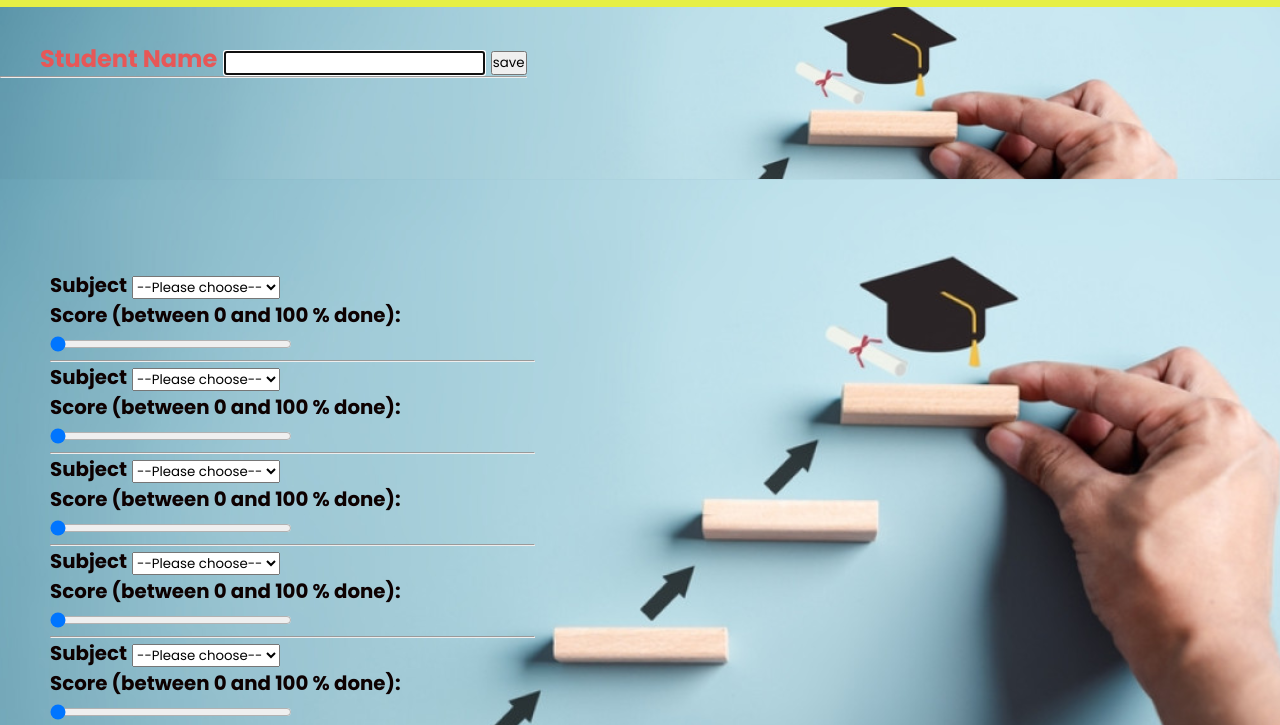
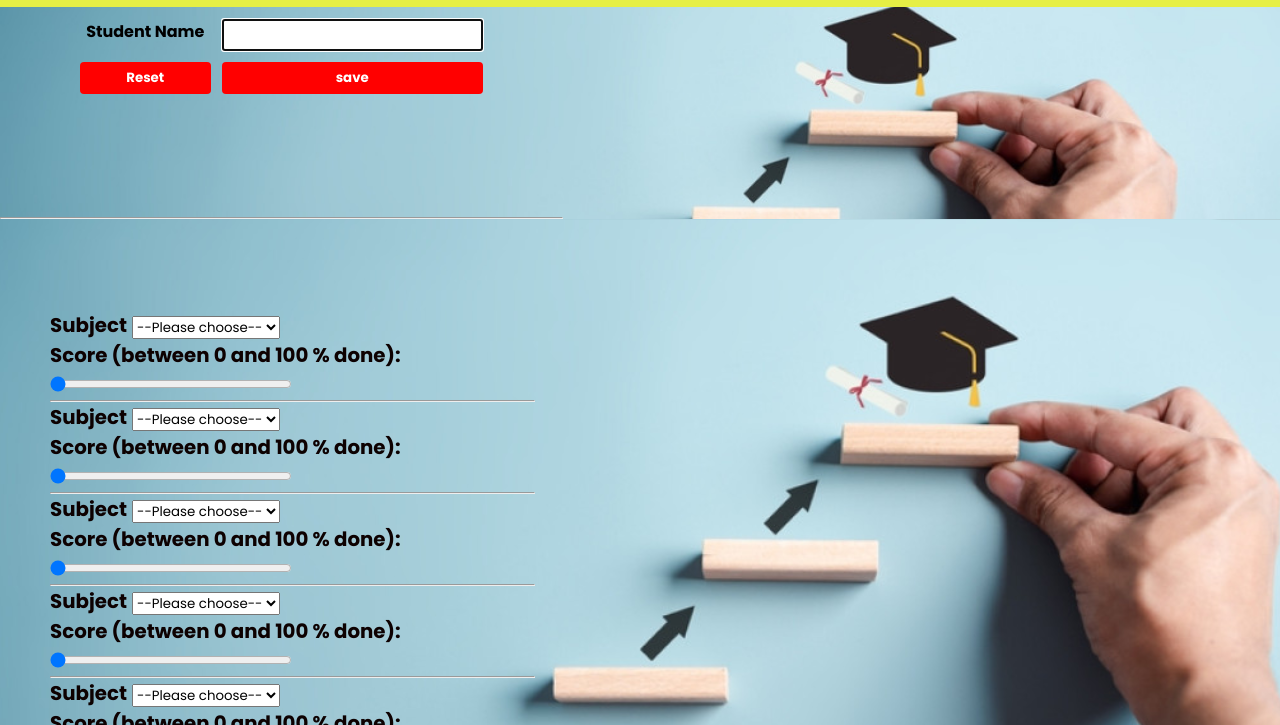
Before and after one commit to ahmedMOsamy/StudyProgress, a plain HTML site: page index.html in a window 1280 px wide. Shown: the part 61-786 px from the top of the page. Drawn offline with Linux system fonts and the light colour scheme.

Commit message:
reset add

```diff
--- a/index.html
+++ b/index.html
@@ -23,19 +23,21 @@
 					<div id="hello" class="nav">
 						<label><b>Student Name</b></label>
 						<input id="input1" type="text" name="name" />
-						<!-- <label><b>date</b></label>
-						<input id="input2" type="date" name="name" required/> -->
-						<input id="btn1" type="button" value="save" />
-				</div>
+
+						    <input id="reset" type="reset" value="Reset" />
+
+							<input id="btn1" type="button" value="save" />
+							<div><b id="b1"></b> </div>
+
+						</div>
+
 				<hr>
-				<div><b id="b1"></b> </div>
 
 			</div>
 		<div class="main2">
 			<form action="" method="get" target="_blank">
 				<div class="nav2">
-					<!-- <input id="1" type="checkbox" name="name" autofocus /> -->
-					<!-- <label for="1"><b> Quran</b></label> -->
+
 					<br />
 					<br />
 					<br />
@@ -90,8 +92,7 @@
 						<option value="دين"><b>دين</b></option>
 					</select>
 					<br />
-					<!-- <input id="2" type="checkbox" name="name" autofocus />
-					<label for="2"><b>Arabic</b></label> -->
+
 					<label><b> Score (between 0 and 100 % done):</b></label>
 					<input
 						type="range"
@@ -102,8 +103,7 @@
 						step="5"
 						value="0"
 						aria-label="select pen size" /><span class="output2"></span>
-					<!-- <input id="3" type="checkbox" name="name" autofocus />
-					<label for="3"><b> Math</b></label> -->
+
 
 				<hr>
 					<label for="Subject"><b> Subject</b></label>
@@ -136,8 +136,6 @@
 						value="0"
 						aria-label="select pen size" /><span class="output3"></span>
 
-					<!-- <input id="8" type="checkbox" name="name" autofocus />
-					<label for="8"><b>Science </b></label> -->
 
 				<hr>
 					<label for="Subject"><b> Subject</b></label>
@@ -169,8 +167,6 @@
 						step="5"
 						value="0"
 						aria-label="select pen size" /><span class="output4"></span>
-					<!-- <input id="4" type="checkbox" name="name" autofocus />
-					<label for="4"><b>English </b></label> -->
 
 				<hr>
 					<label for="Subject"><b> Subject</b></label>
@@ -203,10 +199,6 @@
 						value="0"
 						aria-label="select pen size" /><span class="output5"></span>
 
-
-					<!-- <input id="5" type="checkbox" name="name" autofocus />
-					<label for="5"><b>Social Studies </b></label> -->
-
 				<hr>
 					<label for="Subject"><b> Subject</b></label>
 					<select name="Subject">
@@ -237,9 +229,6 @@
 						step="5"
 						value="0"
 						aria-label="select pen size" /><span class="output6"></span>
-
-					<!-- <input id="6" type="checkbox" name="name" autofocus />
-					<label for="6"><b>مهارات </b></label> -->
 
 				<hr>
 
@@ -272,8 +261,6 @@
 						step="5"
 						value="0"
 						aria-label="select pen size" /><span class="output7"></span>
-					<!-- <input id="7" type="checkbox" name="name" autofocus />
-					<label for="7"><b>تكنولوجيا </b></label> -->
 
 				<hr>
 					<label for="Subject"><b> Subject</b></label>
@@ -305,8 +292,6 @@
 						step="5"
 						value="0"
 						aria-label="select pen size" /><span class="output8"></span>
-					<!-- <input id="9" type="checkbox" name="name" autofocus />
-					<label for="9"><b>دين </b></label> -->
 
 				<hr>
 					<label for="Subject"><b> Subject</b></label>
@@ -344,60 +329,7 @@
 					<input class="ip1" type="reset" value="reset" />
 
 					<input class="ip2" type="button" value="Save" /> <span class="bttoutput"></span>
-					<!-- <ul>
-						<li>
-							<label for="1"><b>Subject Name</b></label>
-							<input id="1" type="text" name="name" autofocus />
-							<label><b> Score</b></label>
-							<input
-								type="range"
-								name="range"
-								min="0"
-								max="100"
-								step="5"
-								value="0"
-							/>
-						</li>
-						<li>
-							<label for="2"><b>Subject Name</b></label>
-							<input id="2" type="text" name="name" autofocus />
-							<label><b> Score</b></label>
-							<input
-								type="range"
-								name="range"
-								min="0"
-								max="100"
-								step="5"
-								value="0"
-							/>
-						</li>
-						<li>
-							<label for="3"><b>Subject Name</b></label>
-							<input id="3" type="text" name="name" autofocus />
-							<label><b> Score</b></label>
-							<input
-								type="range"
-								name="range"
-								min="0"
-								max="100"
-								step="5"
-								value="0"
-							/>
-						</li>
-						<li>
-							<label for="4"><b>Subject Name</b></label>
-							<input id="4" type="text" name="name" autofocus />
-							<label><b> Score</b></label>
-							<input
-								type="range"
-								name="range"
-								min="0"
-								max="100"
-								step="5"
-								value="0"
-							/>
-						</li>
-					</ul> -->
+
 				</div>
 			</form>
 		</div>
--- a/main.js
+++ b/main.js
@@ -6,16 +6,19 @@ let myselectOne = document.getElementById('select1');
 window.onload = function () {
     myInputOne.focus()
 };
+let div1 = document.getElementById("b1")
+
 myst.onclick= function (){
-let div1 = document.getElementById("b1")
-div1.textContent =  `Hello ${myInputOne.value}`
-// div1.style.display="flex"
+div1.innerHTML =  `Hello ${myInputOne.value}`
 
 }
+const reset = document.getElementById('reset');
+reset.onclick= function (){
+  div1.innerHTML =  ""
+  }
 
 const sizePicker1 = document.getElementById('range1');
 const output1 = document.querySelector(".output1");
-// update sizepicker output value
 
 sizePicker1.oninput = () => {
     output1.textContent = sizePicker1.value +` %`;
@@ -23,7 +26,6 @@ sizePicker1.oninput = () => {
 
   const sizePicker2 = document.getElementById('range2');
 const output2 = document.querySelector(".output2");
-// update sizepicker output value
 
 sizePicker2.oninput = () => {
     output2.textContent = sizePicker2.value +` %`;
@@ -31,7 +33,6 @@ sizePicker2.oninput = () => {
 
   const sizePicker3 = document.getElementById('range3');
 const output3 = document.querySelector(".output3");
-// update sizepicker output value
 
 sizePicker3.oninput = () => {
     output3.textContent = sizePicker3.value +` %`;
@@ -40,7 +41,6 @@ sizePicker3.oninput = () => {
 
   const sizePicker4 = document.getElementById('range4');
 const output4 = document.querySelector(".output4");
-// update sizepicker output value
 
 sizePicker4.oninput = () => {
     output4.textContent = sizePicker4.value +` %`;
@@ -48,7 +48,6 @@ sizePicker4.oninput = () => {
 
   const sizePicker5 = document.getElementById('range5');
 const output5 = document.querySelector(".output5");
-// update sizepicker output value
 
 sizePicker5.oninput = () => {
     output5.textContent = sizePicker5.value +` %`;
@@ -56,7 +55,6 @@ sizePicker5.oninput = () => {
 
   const sizePicker6 = document.getElementById('range6');
 const output6 = document.querySelector(".output6");
-// update sizepicker output value
 
 sizePicker6.oninput = () => {
     output6.textContent = sizePicker6.value +` %`;
@@ -64,7 +62,6 @@ sizePicker6.oninput = () => {
 
   const sizePicker7 = document.getElementById('range7');
 const output7 = document.querySelector(".output7");
-// update sizepicker output value
 
 sizePicker7.oninput = () => {
     output7.textContent = sizePicker7.value +` %`;
@@ -80,67 +77,20 @@ sizePicker8.oninput = () => {
 
   const sizePicker9 = document.getElementById('range9');
 const output9 = document.querySelector(".output9");
-// update sizepicker output value
 
 sizePicker9.oninput = () => {
     output9.textContent = sizePicker9.value +` %`;
   };
 
-  const finalButt = document.querySelector(".ip2");
-  const bttOutput = document.querySelector(".bttoutput");
+  let finalButt = document.querySelector(".ip2");
+  let bttOutput = document.querySelector(".bttoutput");
 var total = parseInt(sizePicker1.value) + parseInt(sizePicker2.value) + parseInt(sizePicker3.value) + parseInt(sizePicker4.value) + parseInt(sizePicker5.value) + parseInt(sizePicker6.value) + parseInt(sizePicker7.value) + parseInt(sizePicker8.value) + parseInt(sizePicker9.value)
 var average = total/9
   finalButt.onclick = () => {
-    bttOutput.textContent = `total score of ${myInputOne.value} is ${Math.floor((parseInt(sizePicker1.value) + parseInt(sizePicker2.value) + parseInt(sizePicker3.value) + parseInt(sizePicker4.value) + parseInt(sizePicker5.value) + parseInt(sizePicker6.value) + parseInt(sizePicker7.value) + parseInt(sizePicker8.value) + parseInt(sizePicker9.value))/9)} %`;
+    bttOutput.textContent = `Total Score of ${myInputOne.value} is ${Math.floor((parseInt(sizePicker1.value) + parseInt(sizePicker2.value) + parseInt(sizePicker3.value) + parseInt(sizePicker4.value) + parseInt(sizePicker5.value) + parseInt(sizePicker6.value) + parseInt(sizePicker7.value) + parseInt(sizePicker8.value) + parseInt(sizePicker9.value))/9)} %`;
+  };
 
+  let resetBtn = document.getElementById("ip1")
+resetBtn.onclick = ()=>{
 
-  };
-//   sizePicker.addEventListener ("input",(e) => {
-//     if (e.target.name ==="range"){
-//         output.textContent = sizePicker.value +` %`;}
-//       })
-
-// myst.addEventListener( "click",function (){
-//     let div1 = document.getElementById("b1")
-//     div1.innerHTML =  `student name is : ${myInputOne.value}`
-//     })
-
-let num1 = document.getElementById("range1").value
-let num2 = document.getElementById("range2").value
-let num3 = document.getElementById("range3").value
-let num4 = document.getElementById("range4").value
-let num5 = document.getElementById("range5").value
-let num6 = document.getElementById("range6").value
-let num7 = document.getElementById("range7").value
-let num8 = document.getElementById("range8").value
-let num9 = document.getElementById("range9").value
-
-// const tick = ()=>{
-//     const element =document.createElementNS(
-// <div className= "container">
-//     <h1>Current Time</h1>
-//     <p>{setInterval(() => {
-//       new Date().toLocaleDateString()
-//     }, 1000) }</p>
-// </div>)
-// mystTow.appendChild(element)
-
-// }
-// let clock = document.getElementsByTagName("p");
-
-// let i = setInterval(() => {
-//     new Date().toLocaleDateString()
-//   }, 1000) ;
-//   clock.
-// mystTow.style.color = "red";
-// mystTow.style.fontWeight= "bold"
-// mystTow.style.padding = "20px 20px 30px"
-
-// myst.style.color = "red"
-// myst.style.fontWeight= "bold"
-// myst.onclick = function () {
-//     name = `Hello ${myInputOne.value},  GOOD LUCK`;
-//      mystTow.prepend(name);
-//      myInputOne.blur();
-
-// };
+}
--- a/style.css
+++ b/style.css
@@ -25,16 +25,17 @@
 } */
 
 .nav {
-	color: rgb(231, 87, 87);
-	margin: 30;
-	font-size: 1.5em;
-	font-weight: 500;
-	padding-left: 40px;
+	padding: 5rem;
+	display: grid;
+	grid-template-rows: repeat(3, 1fr);
+	grid-template-columns: 1fr 2fr;
+	gap: 0.7rem;
 }
+
 span {
 	position: relative;
 	bottom: 5px;
-  }
+}
 
 .main2 {
 	font-size: large;
@@ -78,12 +79,30 @@ span {
 /* #hello {
 	position: fixed;
 } */
-input[type="range"] {
+input[type='range'] {
 	width: 50%;
-  }
+}
+input[type='button'] {
+	background-color: red;
+	border: none;
+	color: white;
+	font-weight: bold;
+	padding: 6px;
+	border-radius: 4px;
+	cursor: pointer;
+}
+input[type='reset'] {
+	background-color: red;
+	border: none;
+	color: white;
+	font-weight: bold;
+	padding: 6px;
+	border-radius: 4px;
+	cursor: pointer;
+}
 .main {
 	width: 100%;
-	min-height: 30vh;
+	min-height: 5vh;
 	display: flex;
 	text-align: center;
 	align-items: center;
```
